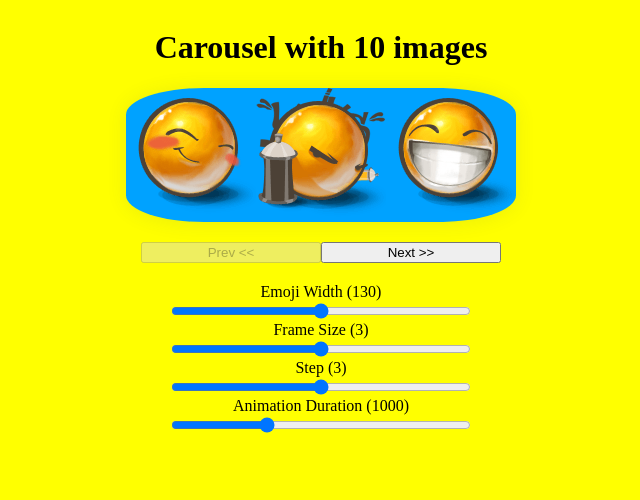
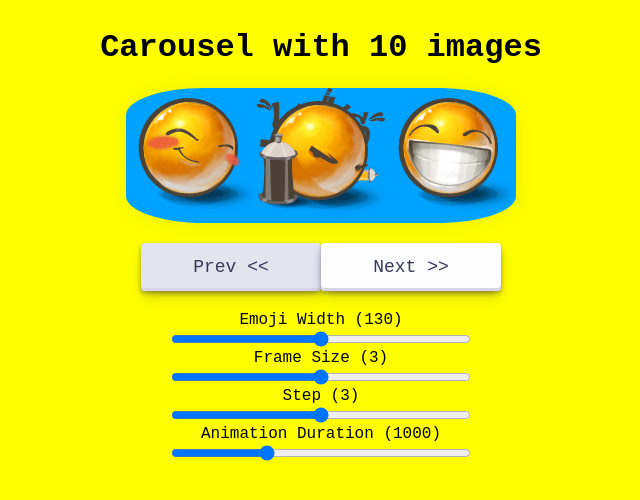
Before and after one commit to mate-academy/react_carousel, a React (Create React App) app: page / in a window 1280 px wide. Shown: the top 500 px of the page, without its empty margins (319-959 px from the left). Built offline with nearby package versions, Linux system fonts and the light colour scheme; the HTML template or start-up script is replaced by a standard one.

Commit message:
Styles for button were added

```diff
--- a/src/App.scss
+++ b/src/App.scss
@@ -3,6 +3,7 @@
   align-items: center;
   justify-content: center;
   flex-direction: column;
+  font-family: "JetBrains Mono",monospace;
 }
 
 .inputs {
--- a/src/components/Carousel.scss
+++ b/src/components/Carousel.scss
@@ -24,6 +24,53 @@ body {
 
   &__buttons-button {
     width: 180px;
+    align-items: center;
+    appearance: none;
+    background-color: #FCFCFD;
+    border-radius: 4px;
+    border-width: 0;
+    box-shadow: rgba(45, 35, 66, 0.4) 0 2px 4px, rgba(45, 35, 66, 0.3) 0 7px 13px -3px, #D6D6E7 0 -3px 0 inset;
+    box-sizing: border-box;
+    color: #36395A;
+    cursor: pointer;
+    display: inline-flex;
+    font-family: "JetBrains Mono", monospace;
+    height: 48px;
+    justify-content: center;
+    line-height: 1;
+    list-style: none;
+    overflow: hidden;
+    padding-left: 16px;
+    padding-right: 16px;
+    position: relative;
+    text-align: left;
+    text-decoration: none;
+    transition: box-shadow .15s, transform .15s;
+    user-select: none;
+    -webkit-user-select: none;
+    touch-action: manipulation;
+    white-space: nowrap;
+    will-change: box-shadow, transform;
+    font-size: 18px;
+  }
+
+  &__buttons-button:focus {
+    box-shadow: #D6D6E7 0 0 0 1.5px inset, rgba(45, 35, 66, 0.4) 0 2px 4px, rgba(45, 35, 66, 0.3) 0 7px 13px -3px, #D6D6E7 0 -3px 0 inset;
+  }
+
+  &__buttons-button:hover {
+    box-shadow: rgba(45, 35, 66, 0.4) 0 4px 8px, rgba(45, 35, 66, 0.3) 0 7px 13px -3px, #D6D6E7 0 -3px 0 inset;
+    transform: translateY(-2px);
+  }
+
+  &__buttons-button:active {
+    box-shadow: #D6D6E7 0 3px 7px inset;
+    transform: translateY(2px);
+  }
+
+  &__buttons-button:disabled {
+    background-color: #e4e4ef;
+    pointer-events: none;
   }
 }
 
```
